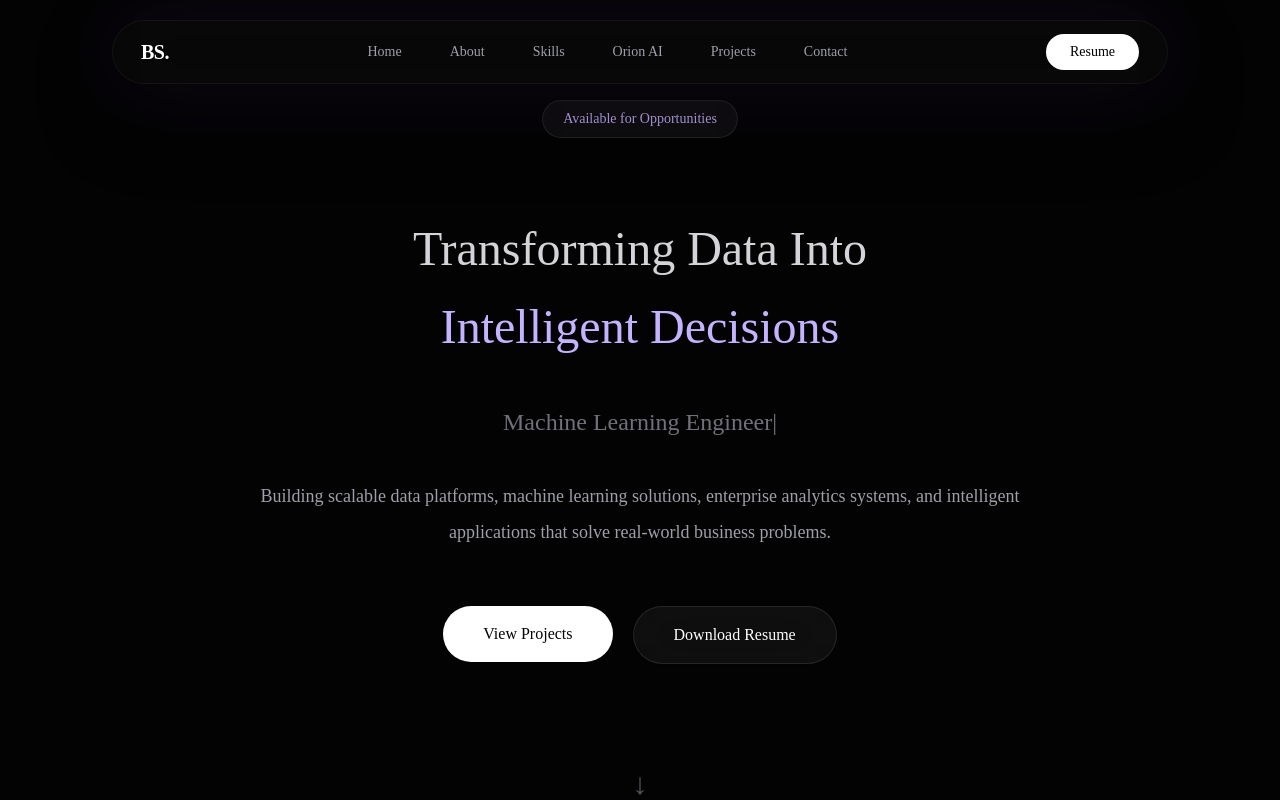
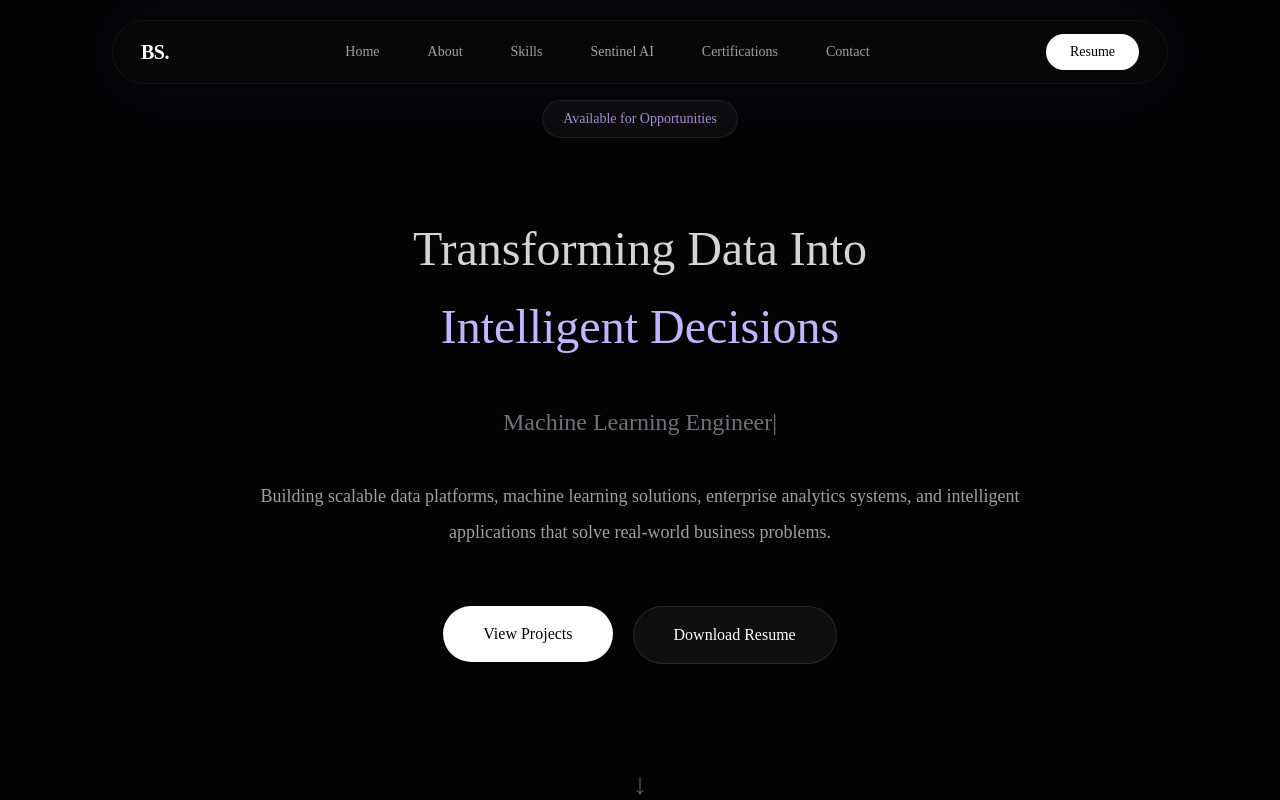
Before and after one commit to Bless2718/blesson-portfolio, a Next.js app: page / in a window 1280 px wide. Shown: the top 800 px of the page. Built offline with nearby package versions, Linux system fonts and the light colour scheme.

Commit message:
Fix portfolio navigation links

```diff
--- a/src/data/navigation.ts
+++ b/src/data/navigation.ts
@@ -12,16 +12,15 @@ export const navigation = [
     href: "#skills",
   },
   {
-    name: "Orion AI",
-    href: "#orion",
+    name: "Sentinel AI",
+    href: "#projects",
   },
   {
-    name: "Projects",
-    href: "#projects",
+    name: "Certifications",
+    href: "#certifications",
   },
   {
     name: "Contact",
     href: "#contact",
   },
-
 ];
```
